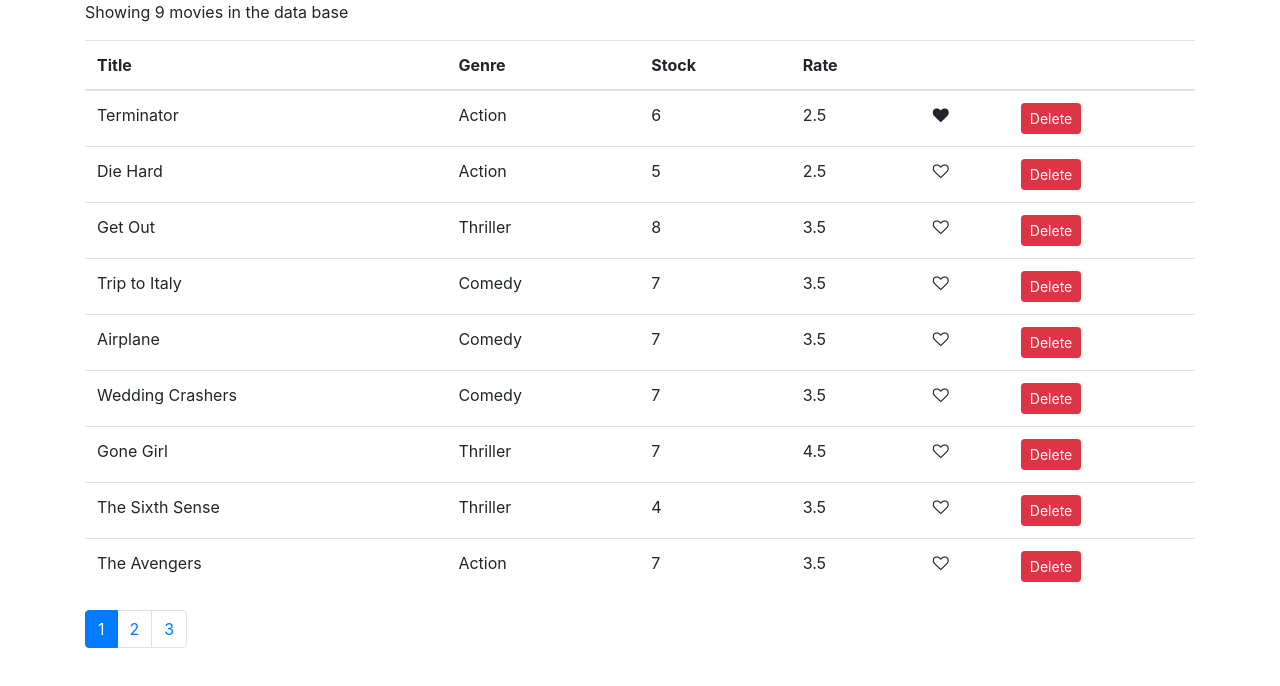
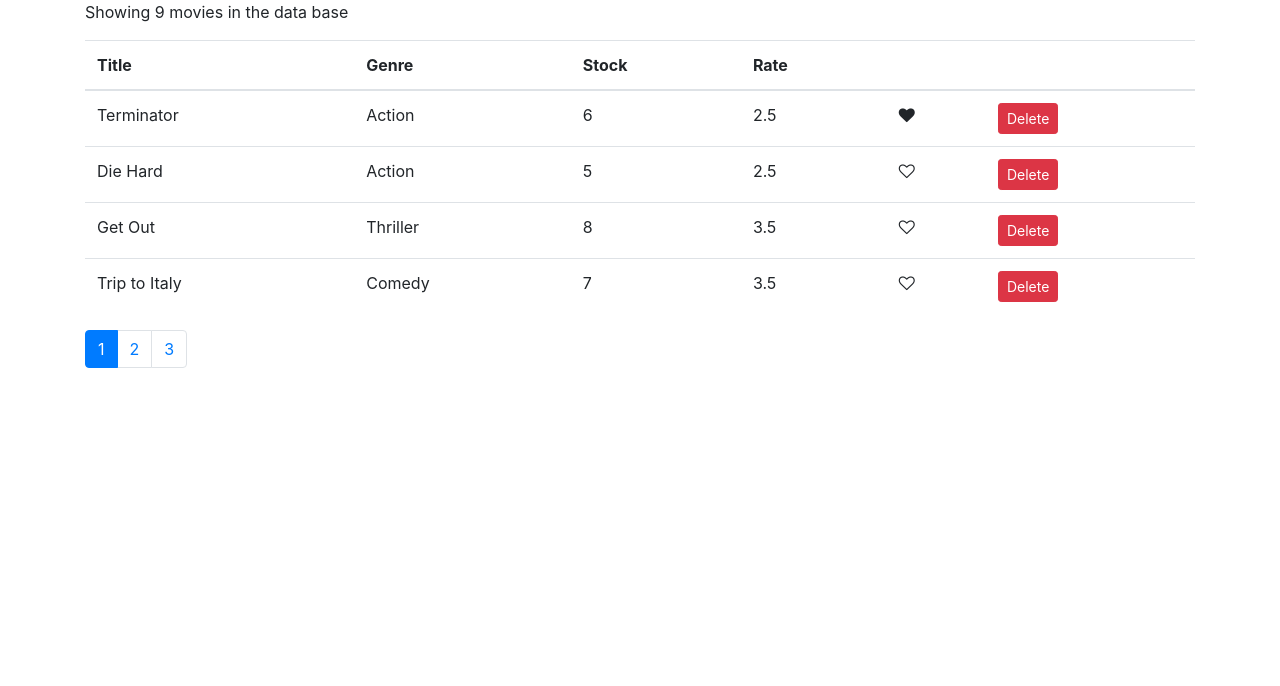
Before and after one commit to jvmfdev/vidly, a React (Create React App) app: page / in a window 1280 px wide. Shown: the top 686 px of the page. Built offline with nearby package versions, Linux system fonts and the light colour scheme.

Commit message:
Paginatation with data, pagination component created, movies updated

```diff
--- a/src/components/movies.jsx
+++ b/src/components/movies.jsx
@@ -2,6 +2,7 @@
 import Like from "./common/like";
 import Pagination from "./common/pagination";
 import { getMovies } from "../services/fakeMovieService";
+import {paginate} from "../utils/paginate";
 
 class Movies extends Component {
   state = {
@@ -10,13 +11,13 @@
     currentPage:1
   };
 
-  handleDelete = (movie) => {
+  handleDelete = movie => {
     //console.log(movie);
-    const movies = this.state.movies.filter((m) => m._id !== movie._id);
+    const movies = this.state.movies.filter(m => m._id !== movie._id);
     this.setState({ movies });
   };
 
-  handleLike = (movie) => {
+  handleLike = movie => {
     const movies = [...this.state.movies];
     const index = movies.indexOf(movie);
     movies[index] = { ...movies[index] };
@@ -29,9 +30,13 @@
   };
 
   render() {
-    const {pageSize,currentPage}=this.state;
-    const { length: count } = this.state.movies;
+
+    const { length: count} = this.state.movies;
+    const {pageSize,currentPage, movies: allMovies}=this.state;
+
     if (count === 0) return <p>There are no movies in the database</p>;
+
+    const movies = paginate(allMovies, currentPage, pageSize);
 
     return (
       <React.Fragment>
@@ -48,7 +53,7 @@
             </tr>
           </thead>
           <tbody>
-            {this.state.movies.map((movie) => (
+            {movies.map(movie => (
               <tr key={movie._id}>
                 <td>{movie.title}</td>
                 <td>{movie.genre.name}</td>
--- /dev/null
+++ b/src/utils/paginate.js
@@ -0,0 +1,9 @@
+import _ from "lodash";
+
+export function paginate(itmes, pageNumber, pageSize) {
+  const startIndex = (pageNumber - 1) * pageSize;
+  return _(itmes)
+  .slice(startIndex)
+  .take(pageSize)
+  .value();
+}
```
